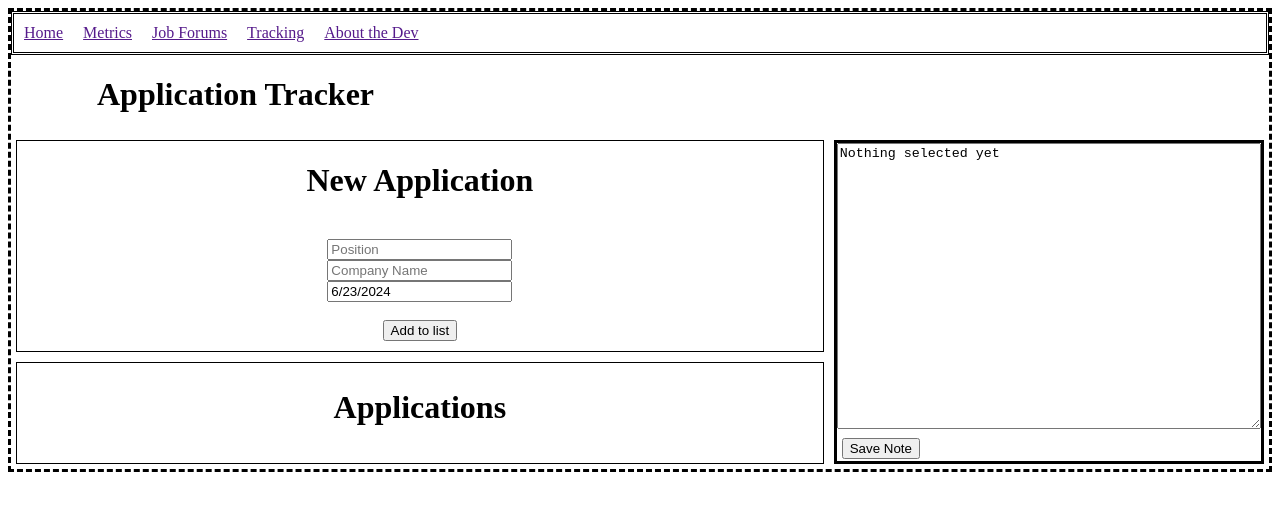
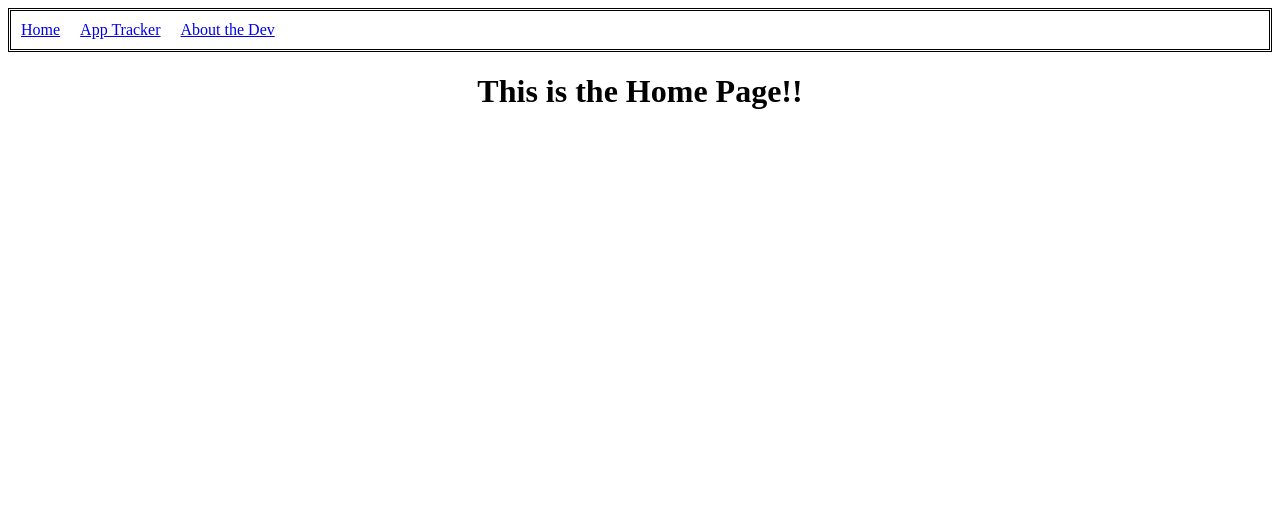
Before and after one commit to Nevjon12/nevjon12.github.io, a React (Vite) app: page / in a window 1280 px wide. Shown: the top 510 px of the page. Built offline with nearby package versions, Linux system fonts and the light colour scheme.

Commit message:
Added routing and homePage template

```diff
--- a/src/App.tsx
+++ b/src/App.tsx
@@ -1,17 +1,14 @@
 import './App.css'
-import MainContainer from './client/ApplicationTrackerApp/containers/MainContainer'
+
 
 function App() {
 
 
 
   return (
-    <div className='root'>
-
-      <MainContainer/>
-
-
-    </div>
+  <>
+    <div className='root' />
+  </>
   )
 }
 
--- a/src/client/ApplicationTrackerApp/containers/MainContainer.tsx
+++ b/src/client/ApplicationTrackerApp/AppTrackerContainer.tsx
@@ -1,12 +1,12 @@
-import ApplicationContainer from "./ApplicationContainer";
-import InputContainer from "./InputContainer";
-import NavBar from "../components/NavBar";
+import ApplicationContainer from "./containers/ApplicationContainer";
+import InputContainer from "./containers/InputContainer";
+import NavBar from "../NavBar";
 import { useEffect, useState } from "react";
-import Notes from "../components/Notes";
+import Notes from "./components/Notes";
 
 
 
-export default function MainContainer(){
+export default function AppTrackerContainer(){
 
     const [cards, setCards] = useState([]);
     const [currentCard, setCurrentCard] = useState('')
@@ -28,7 +28,6 @@ export default function MainContainer(){
   return(
 
     <>
-      <NavBar></NavBar>
       <div className="main">
         <h1>Application Tracker</h1>
         <>
--- a/src/client/ApplicationTrackerApp/components/NavBar.tsx
+++ /dev/null
@@ -1,18 +0,0 @@
-export default function NavBar(){
-
-
-
-  return(
-
-    <div className="navbar">
-      <a href="">Home</a>
-      <a href="">Metrics</a>
-      <a href="">Job Forums</a>
-      <a href="">Tracking</a>
-      <a href="">About the Dev</a>
-
-    </div>
-
-  )
-
-}
--- /dev/null
+++ b/src/client/NavBar.tsx
@@ -0,0 +1,16 @@
+export default function NavBar(){
+
+
+
+  return(
+
+    <div className="navbar">
+      <a href="/">Home</a>
+      <a href="/apptracker">App Tracker</a>
+      <a href="/about">About the Dev</a>
+
+    </div>
+
+  )
+
+}
--- /dev/null
+++ b/src/client/OtherApp/HomePage.tsx
@@ -0,0 +1,9 @@
+export default function HomePage(){
+
+  return(
+    <>
+    <h1>This is the Home Page!!</h1>
+    </>
+  )
+
+}
--- a/src/main.tsx
+++ b/src/main.tsx
@@ -1,12 +1,29 @@
 import React from 'react'
 import ReactDOM from 'react-dom/client'
-import App from './App.tsx'
+import {
+  createBrowserRouter,
+  RouterProvider,
+} from "react-router-dom";
 import './index.css'
+import AppTrackerContainer from './client/ApplicationTrackerApp/AppTrackerContainer.tsx';
+import NavBar from './client/NavBar.tsx';
+import HomePage from './client/OtherApp/HomePage.tsx';
+
+const router = createBrowserRouter([
+  {
+    path: "/",
+    element: <HomePage/>
+  },
+  {
+    path: "/apptracker",
+    element: <AppTrackerContainer/>
+  }
+]);
 
 
-
-ReactDOM.createRoot(document.getElementById('root')!).render(
+ReactDOM.createRoot(document.getElementById("root")).render(
   <React.StrictMode>
-    <App />
-  </React.StrictMode>,
-)
+    <NavBar/>
+    <RouterProvider router={router} />
+  </React.StrictMode>
+);
--- a/tsconfig.json
+++ b/tsconfig.json
@@ -21,6 +21,6 @@
     "noUnusedParameters": true,
     "noFallthroughCasesInSwitch": true
   },
-  "include": ["src", "src/backend"],
+  "include": ["src"],
   "references": [{ "path": "./tsconfig.node.json" }]
 }
```
Also changed, not shown: package.json (+4 -8 lines), 1 other file (tests, documents, lock files or other folders).
